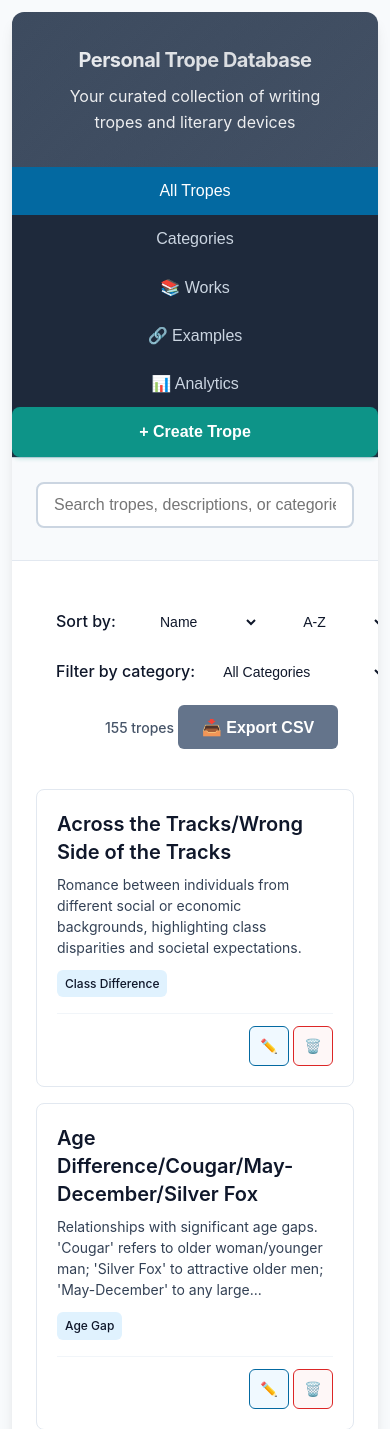
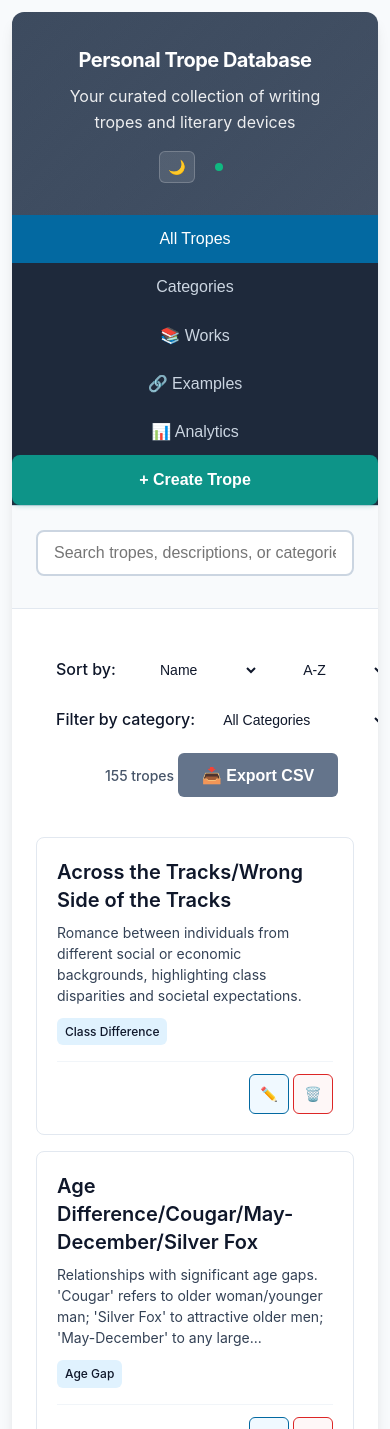
Before and after one commit to blossomz37/Lab-8a, a Flask app: page / in a window 390 px wide. Shown: the top 1429 px of the page. Run offline with Flask 2, Linux system fonts and the light colour scheme; data comes from the database, SQL or seed files in the repository.

Commit message:
feat: Enhance development workflow with smart server management, dark theme toggle, and network status indicator
- Removed outdated DEV_SESSION_QUICK_START.md and replaced with updated VIBECODE_SESSION_MANAGEMENT.md for improved session guidance.
- Updated memory.json to reflect current project status and completed features.
- Implemented dark/light theme toggle and network status indicator in app.js with corresponding UI updates in index.html and style.css.
- Enhanced CSS for better responsiveness and accessibility.
- Added status monitoring functionality to improve user experience during development sessions.

```diff
--- a/static/app.js
+++ b/static/app.js
@@ -16,11 +16,16 @@ class TropeApp {
             examples: []
         };
 
+        // Network and status monitoring - simple
+        this.statusCheckTime = null;
+        this.statusTimer = null;
+
         this.init();
     }
 
     async init() {
         this.setupEventListeners();
+        this.setupStatusIndicator();
         await this.loadData();
         this.setupControls();
         this.showSection('tropes');
@@ -77,6 +82,162 @@ class TropeApp {
             }
         });
     }
+
+    // ================================
+    // Status Monitoring System
+    // ================================
+
+    initializeStatusMonitoring() {
+        // Set up online/offline event listeners
+        window.addEventListener('online', () => {
+            this.isOnline = true;
+            this.updateStatus('connecting', 'Connection restored, checking server...');
+            this.checkServerHealth();
+        });
+
+        window.addEventListener('offline', () => {
+            this.isOnline = false;
+            this.updateStatus('disconnected', 'No internet connection');
+            this.clearHealthCheckInterval();
+        });
+
+        // Initial status check
+        this.updateStatus('connecting', 'Initializing...');
+        this.checkServerHealth();
+
+        // Set up periodic health checks (every 30 seconds)
+        this.healthCheckInterval = setInterval(() => {
+            if (this.isOnline && this.requestQueue.size === 0) {
+                this.checkServerHealth(true); // Silent check
+            }
+        }, 30000);
+    }
+
+    async checkServerHealth(silent = false) {
+        if (!this.isOnline) {
+            this.updateStatus('disconnected', 'Offline');
+            return false;
+        }
+
+        if (!silent) {
+            this.updateStatus('connecting', 'Checking server...');
+        }
+
+        try {
+            const startTime = performance.now();
+
+            // Create timeout handling for better browser compatibility
+            const controller = new AbortController();
+            const timeoutId = setTimeout(() => controller.abort(), 5000);
+
+            const response = await fetch('/api', {
+                method: 'GET',
+                headers: { 'Cache-Control': 'no-cache' },
+                signal: controller.signal
+            });
+
+            clearTimeout(timeoutId);
+            const endTime = performance.now();
+            const responseTime = Math.round(endTime - startTime);
+
+            if (response.ok) {
+                const data = await response.json();
+                this.lastHealthCheck = {
+                    timestamp: new Date(),
+                    responseTime: responseTime,
+                    databaseStats: data.database_info
+                };
+
+                const statusText = `Connected (${responseTime}ms)`;
+                const details = `${data.database_info.tropes}T | ${data.database_info.categories}C | ${data.database_info.works}W | ${data.database_info.examples}E`;
+
+                this.updateStatus('connected', statusText, details);
+                this.serverStatus = 'connected';
+                return true;
+            } else {
+                throw new Error(`Server responded with ${response.status}`);
+            }
+        } catch (error) {
+            console.warn('Health check failed:', error.message);
+            this.updateStatus('disconnected', 'Server unavailable', error.message);
+            this.serverStatus = 'disconnected';
+            return false;
+        }
+    }
+
+    updateStatus(status, text, details = '') {
+        const statusDot = document.getElementById('statusDot');
+        const statusText = document.getElementById('statusText');
+        const statusDetails = document.getElementById('statusDetails');
+
+        if (statusDot && statusText && statusDetails) {
+            // Remove all status classes
+            statusDot.classList.remove('connected', 'connecting', 'disconnected');
+            statusDot.classList.add(status);
+
+            statusText.textContent = text;
+            statusDetails.textContent = details;
+        }
+    }
+
+    clearHealthCheckInterval() {
+        if (this.healthCheckInterval) {
+            clearInterval(this.healthCheckInterval);
+            this.healthCheckInterval = null;
+        }
+    }
+
+    // Enhanced fetch wrapper with status tracking
+    async fetchWithStatus(url, options = {}) {
+        const requestId = Date.now() + Math.random();
+        this.requestQueue.add(requestId);
+
+        try {
+            // Show loading state for user-initiated requests
+            if (!options.silent) {
+                this.updateStatus('connecting', 'Loading...');
+            }
+
+            // Create timeout for better browser compatibility
+            const controller = new AbortController();
+            const timeoutId = setTimeout(() => controller.abort(), options.timeout || 10000);
+
+            const response = await fetch(url, {
+                ...options,
+                signal: options.signal || controller.signal
+            });
+
+            clearTimeout(timeoutId);
+
+            this.requestQueue.delete(requestId);
+
+            if (response.ok) {
+                // Update to connected if we weren't already
+                if (this.serverStatus !== 'connected') {
+                    this.checkServerHealth(true);
+                }
+                return response;
+            } else {
+                throw new Error(`HTTP ${response.status}: ${response.statusText}`);
+            }
+        } catch (error) {
+            this.requestQueue.delete(requestId);
+
+            if (error.name === 'TimeoutError') {
+                this.updateStatus('connecting', 'Request timeout', 'Server is slow to respond');
+            } else if (error.name === 'TypeError') {
+                this.updateStatus('disconnected', 'Connection failed', 'Cannot reach server');
+            } else {
+                this.updateStatus('disconnected', 'Request failed', error.message);
+            }
+
+            throw error;
+        }
+    }
+
+    // ================================
+    // End Status Monitoring System
+    // ================================
 
     async loadData(sortBy = 'name', sortOrder = 'asc', filterCategory = '') {
         this.showLoading();
@@ -1626,6 +1787,79 @@ class TropeApp {
     }
 }
 
+// Simple status indicator functionality
+TropeApp.prototype.setupStatusIndicator = function() {
+    // Theme toggle
+    const themeToggle = document.getElementById('themeToggle');
+    if (themeToggle) {
+        // Load saved theme or default to light
+        const savedTheme = localStorage.getItem('theme') || 'light';
+        this.setTheme(savedTheme);
+
+        themeToggle.addEventListener('click', () => {
+            const currentTheme = document.documentElement.getAttribute('data-theme') || 'light';
+            const newTheme = currentTheme === 'light' ? 'dark' : 'light';
+            this.setTheme(newTheme);
+        });
+    }
+
+    // Status indicator click handler
+    const statusIndicator = document.getElementById('statusIndicator');
+    if (statusIndicator) {
+        statusIndicator.addEventListener('click', () => {
+            this.checkConnectionStatus();
+        });
+    }
+
+    // Initial connection check
+    this.checkConnectionStatus();
+};
+
+TropeApp.prototype.setTheme = function(theme) {
+    document.documentElement.setAttribute('data-theme', theme);
+    localStorage.setItem('theme', theme);
+
+    const themeToggle = document.getElementById('themeToggle');
+    if (themeToggle) {
+        themeToggle.textContent = theme === 'dark' ? '☀️' : '🌙';
+    }
+};
+
+TropeApp.prototype.checkConnectionStatus = function() {
+    const statusDot = document.getElementById('statusDot');
+    if (!statusDot) return;
+
+    // Show connecting state
+    statusDot.classList.remove('connected', 'disconnected');
+    statusDot.classList.add('connecting');
+
+    fetch('/api', {
+        method: 'GET',
+        headers: { 'Cache-Control': 'no-cache' }
+    })
+    .then(response => {
+        if (response.ok) {
+            // Connected - green
+            statusDot.classList.remove('connecting', 'disconnected');
+            statusDot.classList.add('connected');
+
+            // Auto-expire after 60 seconds
+            if (this.statusTimer) clearTimeout(this.statusTimer);
+            this.statusTimer = setTimeout(() => {
+                statusDot.classList.remove('connected', 'connecting');
+                statusDot.classList.add('disconnected');
+            }, 60000);
+        } else {
+            throw new Error('Server error');
+        }
+    })
+    .catch(error => {
+        // Disconnected - grey
+        statusDot.classList.remove('connecting', 'connected');
+        statusDot.classList.add('disconnected');
+    });
+};
+
 // Initialize the app when the page loads
 let app;
 document.addEventListener('DOMContentLoaded', () => {
--- a/static/style.css
+++ b/static/style.css
@@ -39,6 +39,15 @@
     --gray-800: #1e293b;
     --gray-900: #0f172a;
 
+    /* Typography Scale */
+    --text-xs: 0.75rem;
+    --text-sm: 0.875rem;
+    --text-base: 1rem;
+    --text-lg: 1.125rem;
+    --text-xl: 1.25rem;
+    --text-2xl: 1.5rem;
+    --text-3xl: 1.875rem;
+
     /* Spacing Scale */
     --space-1: 0.25rem;
     --space-2: 0.5rem;
@@ -121,6 +174,103 @@ body {
     opacity: 0.9;
     font-size: var(--text-lg);
     font-weight: 400;
+}
+
+/* Header Layout */
+.header-content {
+    display: flex;
+    justify-content: space-between;
+    align-items: center;
+    position: relative;
+    z-index: 1;
+}
+
+.header-text {
+    flex: 1;
+}
+
+/* Header Controls */
+.header-controls {
+    display: flex;
+    align-items: center;
+    gap: var(--space-3);
+}
+
+/* Theme Toggle */
+.theme-toggle {
+    background: rgba(255, 255, 255, 0.1);
+    border: 1px solid rgba(255, 255, 255, 0.2);
+    color: white;
+    border-radius: 6px;
+    padding: var(--space-2);
+    font-size: 14px;
+    cursor: pointer;
+    transition: all 0.2s ease;
+    line-height: 1;
+}
+
+.theme-toggle:hover {
+    background: rgba(255, 255, 255, 0.2);
+    transform: translateY(-1px);
+}
+
+/* Status Indicator - Discrete */
+.status-indicator {
+    display: flex;
+    align-items: center;
+    cursor: pointer;
+    padding: var(--space-2);
+    border-radius: 50%;
+    transition: background-color 0.2s ease;
+}
+
+.status-indicator:hover {
+    background: rgba(255, 255, 255, 0.1);
+}
+
+.status-dot {
+    width: 8px;
+    height: 8px;
+    border-radius: 50%;
+    transition: all 0.3s ease;
+    background: #64748b; /* Default grey */
+}
+
+.status-dot.connected {
+    background: #10b981; /* Green */
+}
+
+.status-dot.connecting {
+    background: #f59e0b; /* Yellow */
+    animation: pulse-subtle 2s infinite;
+}
+
+.status-dot.disconnected {
+    background: #64748b; /* Grey */
+}
+
+/* Subtle pulse animation for connecting state */
+@keyframes pulse-subtle {
+    0%, 100% {
+        opacity: 1;
+    }
+    50% {
+        opacity: 0.5;
+    }
+}
+
+/* Responsive adjustments */
+@media (max-width: 768px) {
+    .header-content {
+        flex-direction: column;
+        gap: var(--space-4);
+        text-align: center;
+    }
+
+    .status-indicator {
+        min-width: auto;
+        justify-content: center;
+    }
 }
 
 /* Navigation - Winter Theme */
--- a/templates/index.html
+++ b/templates/index.html
@@ -10,8 +10,18 @@
     <div class="container">
         <!-- Header -->
         <div class="header">
-            <h1>Personal Trope Database</h1>
-            <p>Your curated collection of writing tropes and literary devices</p>
+            <div class="header-content">
+                <div class="header-text">
+                    <h1>Personal Trope Database</h1>
+                    <p>Your curated collection of writing tropes and literary devices</p>
+                </div>
+                <div class="header-controls">
+                    <button id="themeToggle" class="theme-toggle" title="Toggle dark/light theme">🌙</button>
+                    <div class="status-indicator" id="statusIndicator" title="Click to refresh connection status">
+                        <div class="status-dot" id="statusDot"></div>
+                    </div>
+                </div>
+            </div>
         </div>
 
         <!-- Navigation -->
```
Also changed, not shown: other parts of static/style.css (+52 -8 lines), VIBECODE_SESSION_MANAGEMENT.md (renamed from DEV_SESSION_QUICK_START.md, +12 -10 lines), memory/memory.json (+9 -6 lines), 1 other file.
